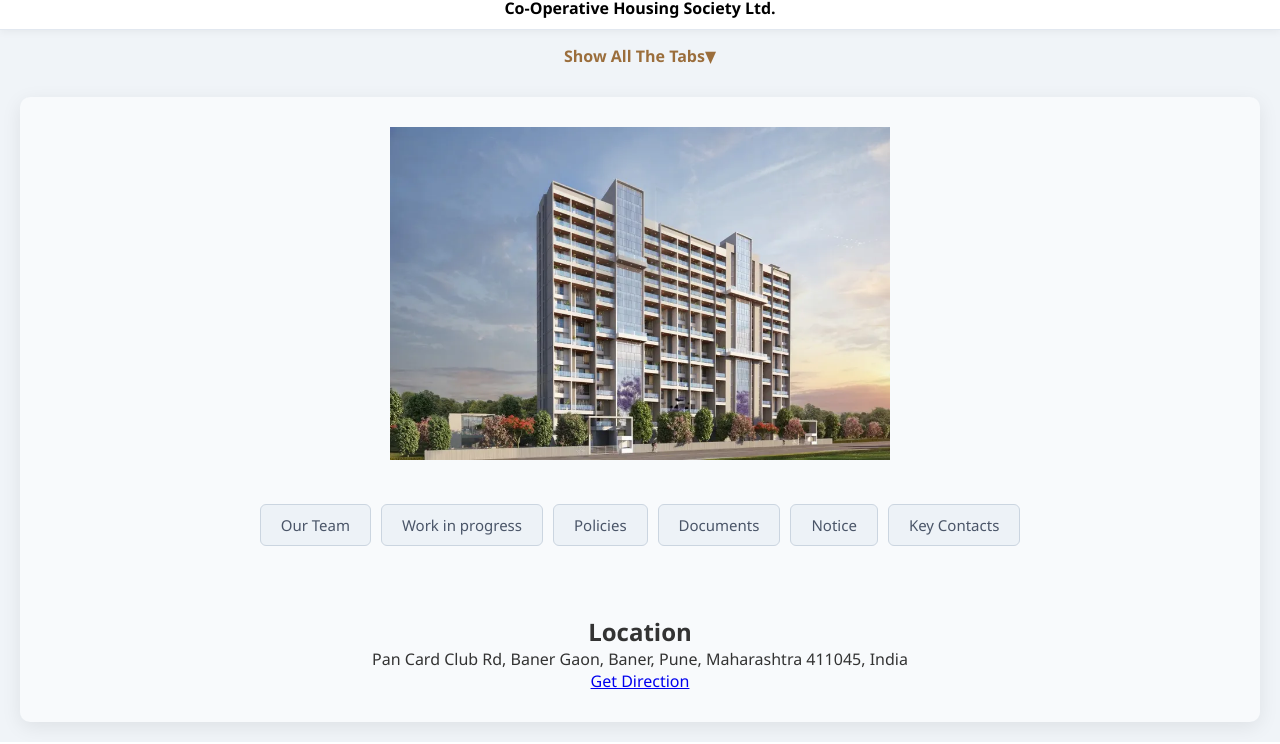
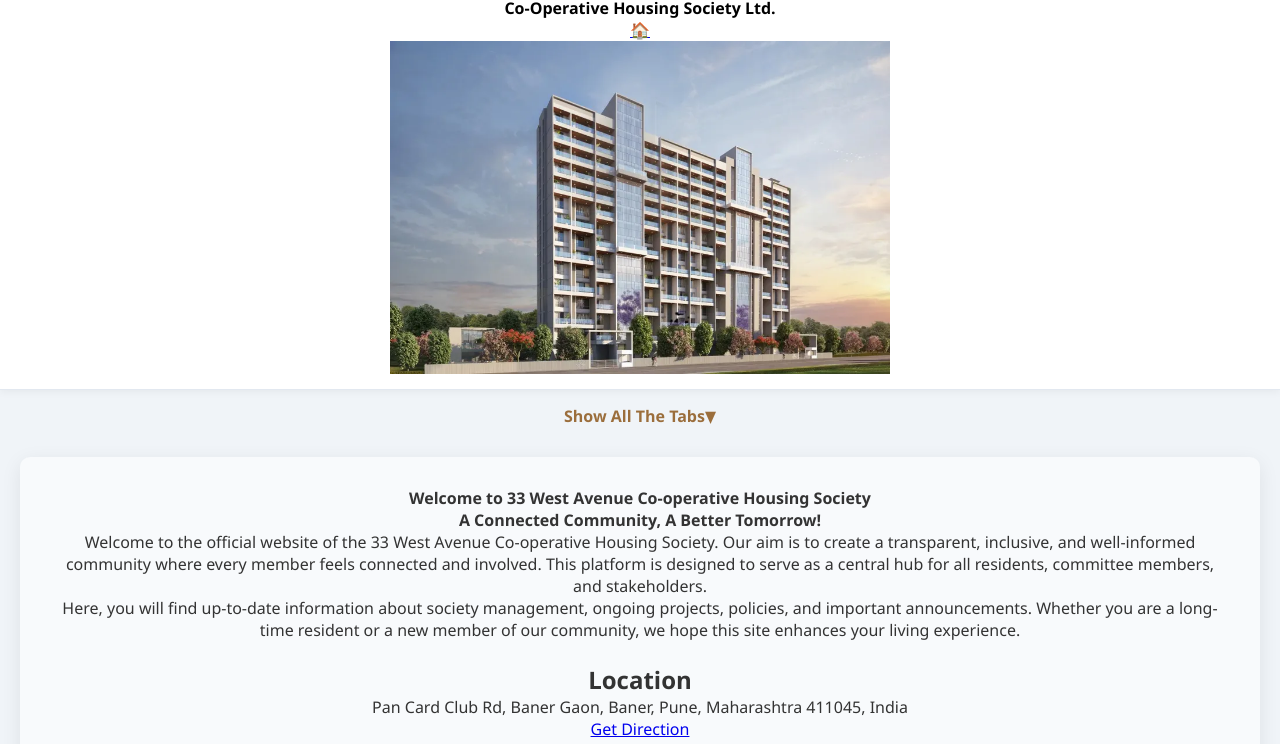
Before and after one commit to 33WestAvanue/33westavanue, a plain HTML site: page index.html in a window 1280 px wide. Shown: the part 46-790 px from the top of the page. Drawn offline with Linux system fonts and the light colour scheme.

Commit message:
added the infor adjusted the photo also added home button

```diff
--- a/index.html
+++ b/index.html
@@ -10,7 +10,12 @@
   <header class="main-header">
     <a href="/index.html" style="text-decoration: none;"><h2>33 West Avenue</h2>
     <b><p style="color: black;">Co-Operative Housing Society Ltd.</p></b></a>
+     <a href="/index.html" class="home-btn">🏠</a>
+    <div id="align-img">
+      <img src="/images/main.png" alt="Society image">
+    </div>
   </header>
+
   <div class="drop-down" onclick="toggleDropdown()">
   <h4>Show All The Tabs▼</h4>
   <nav class="dropdown" id="dropdownMenu">
@@ -22,18 +27,9 @@
     <a href="/pages/contact.html"><button>Key Contacts</button></a>
   </nav>
 </div>
-
   <main class="main-content">
     <div id="align-img">
-      <img src="/images/main.png" alt="Society image">
-    </div>
-    <div class="tabs" style="height: 120px;">
-      <a href="/pages/team.html"><button>Our Team</button></a>
-      <a href="/pages/work.html"><button>Work in progress</button></a>
-      <a href="/pages/policies.html"><button>Policies</button></a>
-      <a href="/pages/doc.html"><button>Documents</button></a>
-      <a href="/pages/notice.html"><button>Notice</button></a>
-      <a href="/pages/contact.html"><button>Key Contacts</button></a>
+      <p><b>Welcome to 33 West Avenue Co-operative Housing Society<br>A Connected Community, A Better Tomorrow!</b><br>Welcome to the official website of the 33 West Avenue Co-operative Housing Society. Our aim is to create a transparent, inclusive, and well-informed community where every member feels connected and involved. This platform is designed to serve as a central hub for all residents, committee members, and stakeholders.<br>Here, you will find up-to-date information about society management, ongoing projects, policies, and important announcements. Whether you are a long-time resident or a new member of our community, we hope this site enhances your living experience.</p><br>
     </div>
     <div id="align-img">
       <h2>Location</h2>
```
Lines whose indentation alone changed are shown as unchanged.
